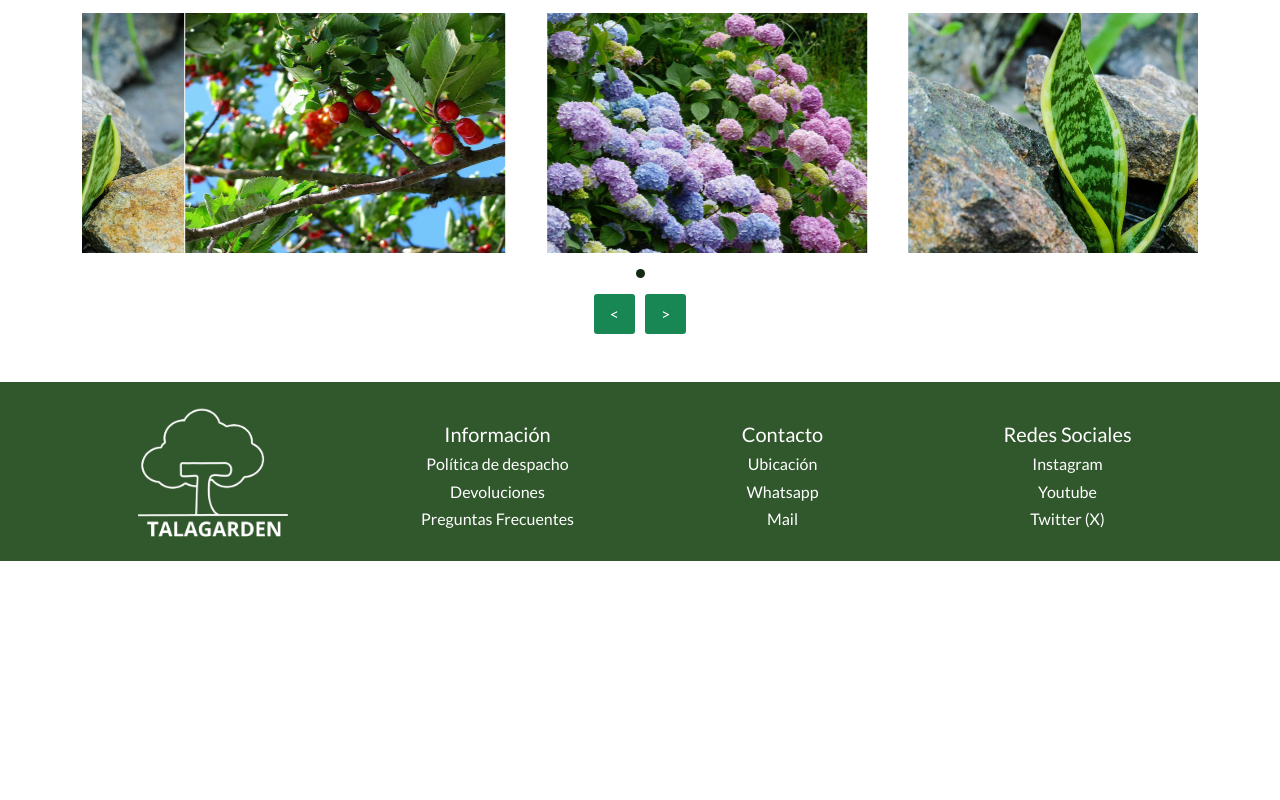
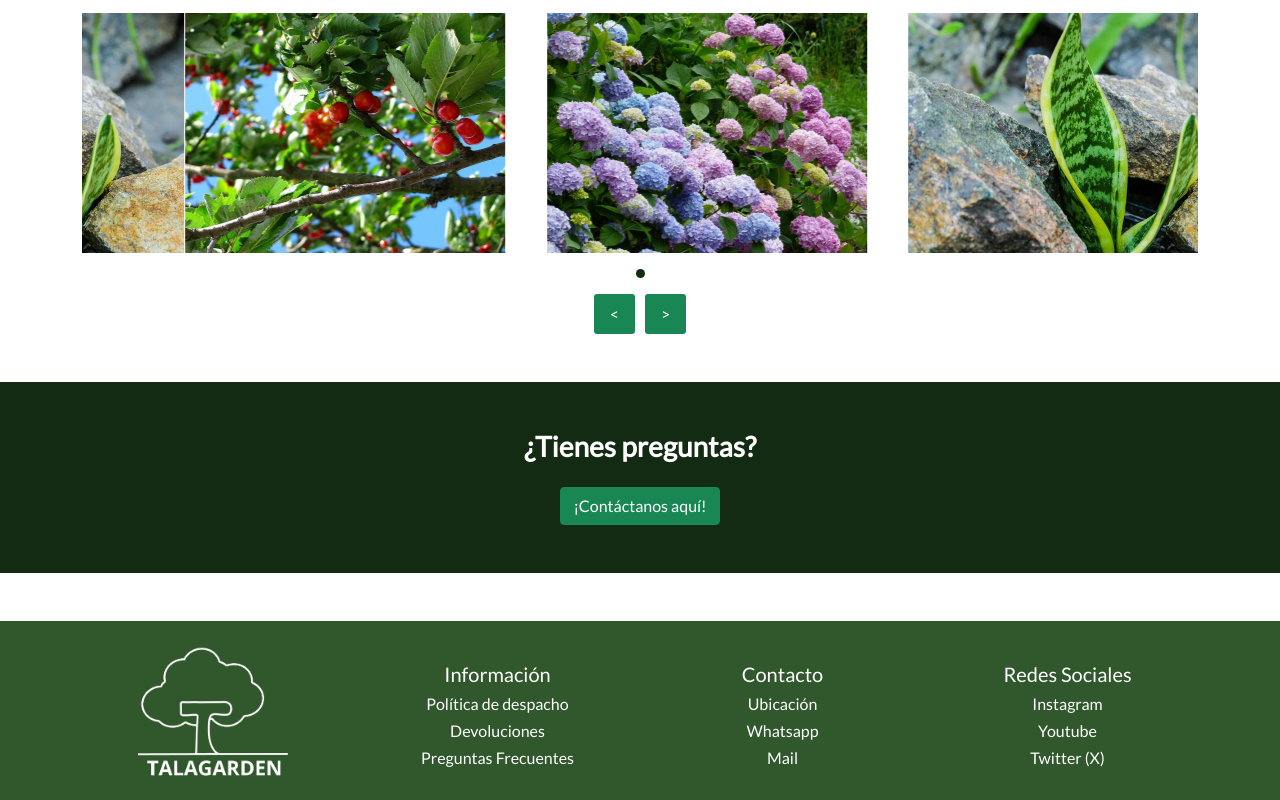
Before and after one commit to lorena-infante/Vivero, a plain HTML site: page public/index.html in a window 1280 px wide. Shown: the part 616-1416 px from the top of the page. Before the commit the page ends 1177 px from the top, so only its background shows below. Drawn offline with nearby package versions, Linux system fonts and the light colour scheme.

Commit message:
added contact banner

```diff
--- a/public/index.html
+++ b/public/index.html
@@ -183,7 +183,16 @@
             <button aria-label="Next" class="nextButton d-none"></button>
         </div>
     </div>
-    <!--end tinySlider-->
+    <!-- end tinySlider -->
+    <!-- contacto banner -->
+    <div class="container-fluid my-5 p-5 contact">
+        <div class="row justify-content-center align-items-center text-center">
+            <div class="col">
+                <h3 class="fw-bold mb-4">¿Tienes preguntas?</h3>
+                <button class="btn btn-success">¡Contáctanos aquí!</button>
+            </div>
+        </div>
+    </div>
     <!--Footer-->
     <div class="footer d-flex flex-row mt-5 p-3">
         <div class="container">
--- a/styles/styles.css
+++ b/styles/styles.css
@@ -66,3 +66,8 @@ header {
     color: var(--hunterGreen);
     text-align: center;
 }
+/* contact banner */
+.contact {
+    background: var(--verdeOscuro);
+    color: white;
+}
```
